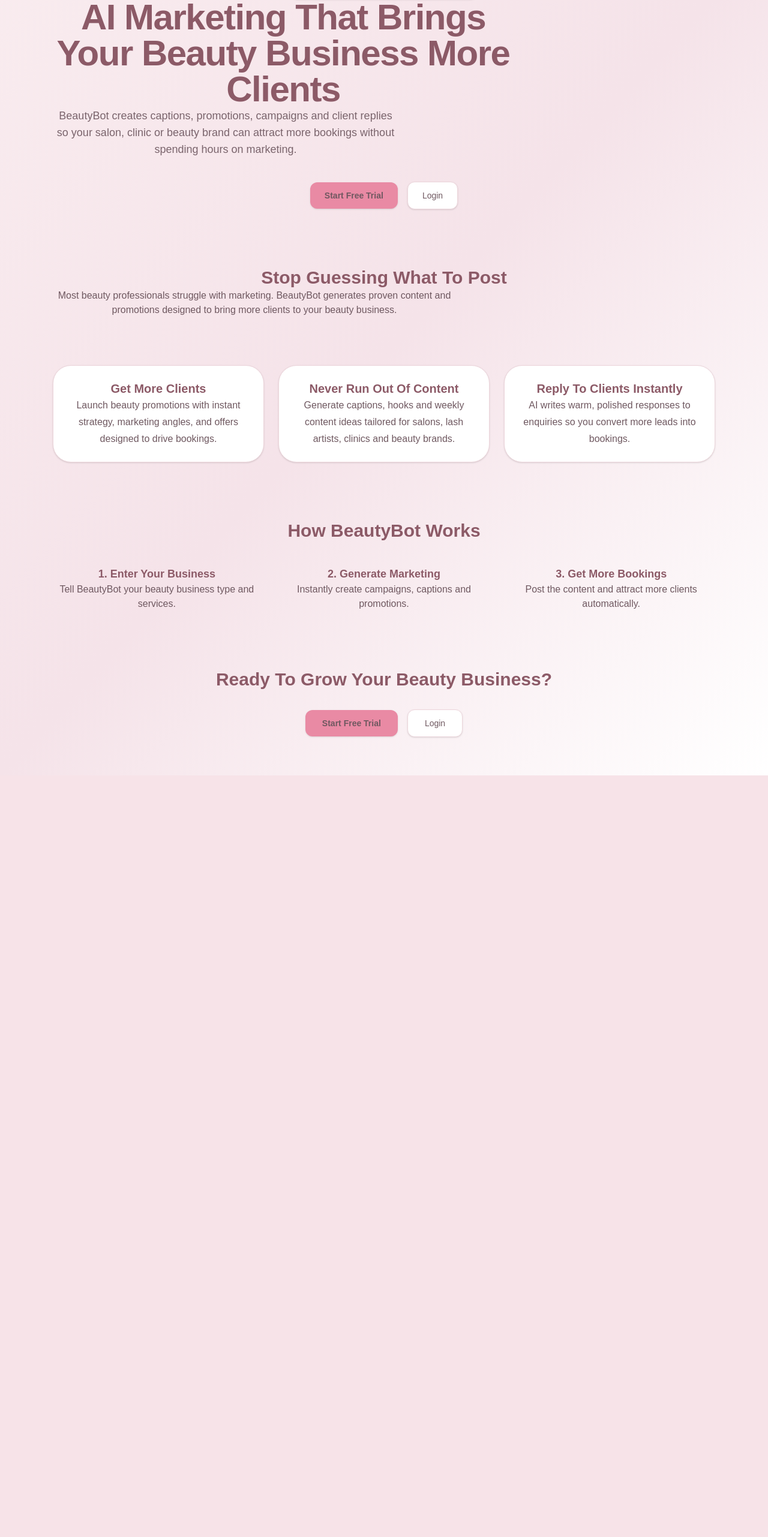
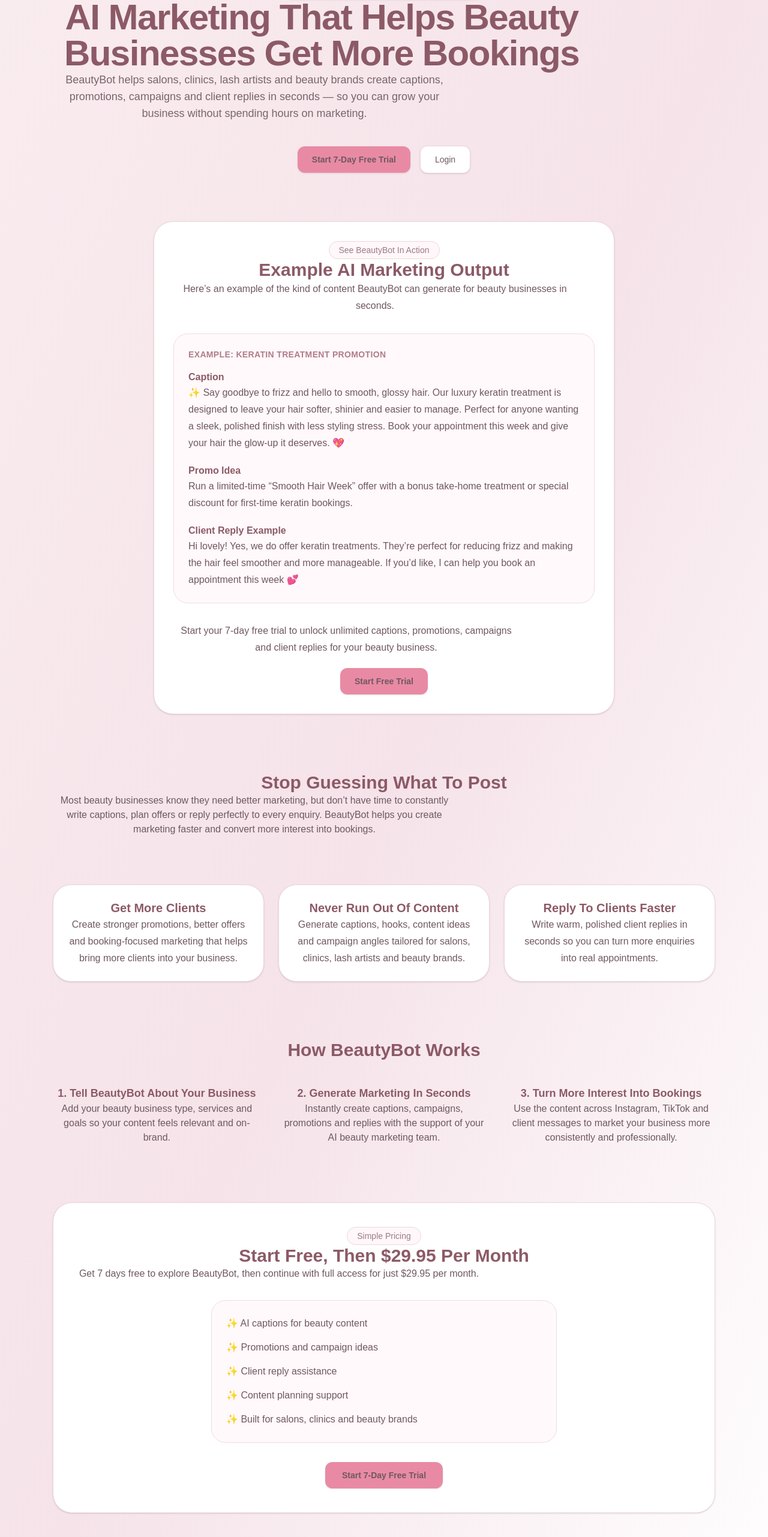
Before and after one commit to Beautybot33/BeautyBot, a Next.js app: page / in a window 1280 px wide. Shown: the part 103-2666 px from the top of the page at 60% size. Before the commit the page ends 1396 px from the top, so only its background shows below. Built offline with nearby package versions, Linux system fonts and the light colour scheme.

Commit message:
improve BeautyBot landing page marketing

```diff
--- a/app/page.tsx
+++ b/app/page.tsx
@@ -4,18 +4,19 @@
       <div className="mx-auto max-w-6xl px-6 py-16 text-center">
         {/* Badge */}
         <p className="mb-6 inline-block rounded-full border border-[#edd6dc] bg-white px-4 py-2 text-sm text-[#9c7b85] shadow-sm">
-          BeautyBot AI Marketing for Beauty Businesses
+          BeautyBot — AI Marketing for Beauty Businesses
         </p>
 
         {/* Headline */}
-        <h1 className="mx-auto max-w-3xl text-4xl font-semibold tracking-tight text-[#8c5a67] sm:text-5xl md:text-6xl">
-          AI Marketing That Brings Your Beauty Business More Clients
+        <h1 className="mx-auto max-w-4xl text-4xl font-semibold tracking-tight text-[#8c5a67] sm:text-5xl md:text-6xl">
+          AI Marketing That Helps Beauty Businesses Get More Bookings
         </h1>
 
         {/* Subtext */}
-        <p className="mx-auto mt-6 max-w-xl text-base leading-7 text-[#7a646c] sm:text-lg">
-          BeautyBot creates captions, promotions, campaigns and client replies so your
-          salon, clinic or beauty brand can attract more bookings without spending hours on marketing.
+        <p className="mx-auto mt-6 max-w-2xl text-base leading-7 text-[#7a646c] sm:text-lg">
+          BeautyBot helps salons, clinics, lash artists and beauty brands create
+          captions, promotions, campaigns and client replies in seconds — so you
+          can grow your business without spending hours on marketing.
         </p>
 
         {/* Buttons */}
@@ -24,7 +25,7 @@
             href="https://buy.stripe.com/8x228l9Hd4v9fC02pXfQI01"
             className="rounded-xl bg-[#e98aa4] px-6 py-3 text-sm font-semibold text-white shadow-sm transition hover:bg-[#df6f8d]"
           >
-            Start Free Trial
+            Start 7-Day Free Trial
           </a>
 
           <a
@@ -35,6 +36,82 @@
           </a>
         </div>
 
+        {/* DEMO PREVIEW SECTION */}
+        <div className="mx-auto mt-20 max-w-3xl rounded-[32px] border border-[#edd6dc] bg-white p-6 text-left shadow-sm sm:p-8">
+          <div className="text-center">
+            <p className="mb-3 inline-block rounded-full border border-[#edd6dc] bg-[#fff7f9] px-4 py-1 text-sm text-[#9c7b85]">
+              See BeautyBot In Action
+            </p>
+
+            <h2 className="text-2xl font-semibold text-[#8c5a67] sm:text-3xl">
+              Example AI Marketing Output
+            </h2>
+
+            <p className="mx-auto mt-3 max-w-2xl text-sm leading-7 text-[#6f5860] sm:text-base">
+              Here’s an example of the kind of content BeautyBot can generate for
+              beauty businesses in seconds.
+            </p>
+          </div>
+
+          <div className="mt-8 rounded-[24px] border border-[#f0dce1] bg-[#fff9fb] p-5 sm:p-6">
+            <p className="text-sm font-semibold uppercase tracking-wide text-[#b07c89]">
+              Example: Keratin Treatment Promotion
+            </p>
+
+            <div className="mt-4 space-y-5 text-[#6f5860]">
+              <div>
+                <h3 className="text-base font-semibold text-[#8c5a67]">
+                  Caption
+                </h3>
+                <p className="mt-2 text-sm leading-7 sm:text-base">
+                  ✨ Say goodbye to frizz and hello to smooth, glossy hair. Our
+                  luxury keratin treatment is designed to leave your hair softer,
+                  shinier and easier to manage. Perfect for anyone wanting a sleek,
+                  polished finish with less styling stress. Book your appointment
+                  this week and give your hair the glow-up it deserves. 💖
+                </p>
+              </div>
+
+              <div>
+                <h3 className="text-base font-semibold text-[#8c5a67]">
+                  Promo Idea
+                </h3>
+                <p className="mt-2 text-sm leading-7 sm:text-base">
+                  Run a limited-time “Smooth Hair Week” offer with a bonus
+                  take-home treatment or special discount for first-time keratin
+                  bookings.
+                </p>
+              </div>
+
+              <div>
+                <h3 className="text-base font-semibold text-[#8c5a67]">
+                  Client Reply Example
+                </h3>
+                <p className="mt-2 text-sm leading-7 sm:text-base">
+                  Hi lovely! Yes, we do offer keratin treatments. They’re perfect
+                  for reducing frizz and making the hair feel smoother and more
+                  manageable. If you’d like, I can help you book an appointment
+                  this week 💕
+                </p>
+              </div>
+            </div>
+          </div>
+
+          <div className="mt-8 text-center">
+            <p className="mx-auto max-w-xl text-sm leading-7 text-[#6f5860] sm:text-base">
+              Start your 7-day free trial to unlock unlimited captions,
+              promotions, campaigns and client replies for your beauty business.
+            </p>
+
+            <a
+              href="https://buy.stripe.com/8x228l9Hd4v9fC02pXfQI01"
+              className="mt-5 inline-block rounded-xl bg-[#e98aa4] px-6 py-3 text-sm font-semibold text-white shadow-sm transition hover:bg-[#df6f8d]"
+            >
+              Start Free Trial
+            </a>
+          </div>
+        </div>
+
         {/* WHY SECTION */}
         <div className="mt-24 mb-20 text-center">
           <h2 className="text-3xl font-semibold text-[#8c5a67]">
@@ -42,9 +119,10 @@
           </h2>
 
           <p className="mx-auto mt-4 max-w-2xl text-[#6f5860]">
-            Most beauty professionals struggle with marketing. BeautyBot generates
-            proven content and promotions designed to bring more clients to your
-            beauty business.
+            Most beauty businesses know they need better marketing, but don’t have
+            time to constantly write captions, plan offers or reply perfectly to
+            every enquiry. BeautyBot helps you create marketing faster and convert
+            more interest into bookings.
           </p>
         </div>
 
@@ -56,8 +134,8 @@
             </h2>
 
             <p className="mt-3 leading-7 text-[#6f5860]">
-              Launch beauty promotions with instant strategy, marketing angles,
-              and offers designed to drive bookings.
+              Create stronger promotions, better offers and booking-focused
+              marketing that helps bring more clients into your business.
             </p>
           </div>
 
@@ -67,19 +145,19 @@
             </h2>
 
             <p className="mt-3 leading-7 text-[#6f5860]">
-              Generate captions, hooks and weekly content ideas tailored for
-              salons, lash artists, clinics and beauty brands.
+              Generate captions, hooks, content ideas and campaign angles tailored
+              for salons, clinics, lash artists and beauty brands.
             </p>
           </div>
 
           <div className="rounded-[30px] border border-[#edd6dc] bg-white p-6 shadow-sm">
             <h2 className="text-xl font-semibold text-[#8c5a67]">
-              Reply To Clients Instantly
+              Reply To Clients Faster
             </h2>
 
             <p className="mt-3 leading-7 text-[#6f5860]">
-              AI writes warm, polished responses to enquiries so you convert
-              more leads into bookings.
+              Write warm, polished client replies in seconds so you can turn more
+              enquiries into real appointments.
             </p>
           </div>
         </div>
@@ -93,31 +171,67 @@
           <div className="mt-10 grid gap-8 md:grid-cols-3">
             <div>
               <h3 className="text-lg font-semibold text-[#8c5a67]">
-                1. Enter Your Business
+                1. Tell BeautyBot About Your Business
               </h3>
               <p className="mt-2 text-[#6f5860]">
-                Tell BeautyBot your beauty business type and services.
+                Add your beauty business type, services and goals so your content
+                feels relevant and on-brand.
               </p>
             </div>
 
             <div>
               <h3 className="text-lg font-semibold text-[#8c5a67]">
-                2. Generate Marketing
+                2. Generate Marketing In Seconds
               </h3>
               <p className="mt-2 text-[#6f5860]">
-                Instantly create campaigns, captions and promotions.
+                Instantly create captions, campaigns, promotions and replies with
+                the support of your AI beauty marketing team.
               </p>
             </div>
 
             <div>
               <h3 className="text-lg font-semibold text-[#8c5a67]">
-                3. Get More Bookings
+                3. Turn More Interest Into Bookings
               </h3>
               <p className="mt-2 text-[#6f5860]">
-                Post the content and attract more clients automatically.
+                Use the content across Instagram, TikTok and client messages to
+                market your business more consistently and professionally.
               </p>
             </div>
           </div>
+        </div>
+
+        {/* PRICING / OFFER */}
+        <div className="mt-24 rounded-[32px] border border-[#edd6dc] bg-white p-8 shadow-sm sm:p-10">
+          <p className="mb-3 inline-block rounded-full border border-[#edd6dc] bg-[#fff7f9] px-4 py-1 text-sm text-[#9c7b85]">
+            Simple Pricing
+          </p>
+
+          <h2 className="text-3xl font-semibold text-[#8c5a67]">
+            Start Free, Then $29.95 Per Month
+          </h2>
+
+          <p className="mx-auto mt-4 max-w-2xl text-[#6f5860]">
+            Get 7 days free to explore BeautyBot, then continue with full access
+            for just $29.95 per month.
+          </p>
+
+          <div className="mx-auto mt-8 max-w-xl rounded-[24px] border border-[#f0dce1] bg-[#fff9fb] p-6 text-left">
+            <ul className="space-y-3 text-sm leading-7 text-[#6f5860] sm:text-base">
+              <li>✨ AI captions for beauty content</li>
+              <li>✨ Promotions and campaign ideas</li>
+              <li>✨ Client reply assistance</li>
+              <li>✨ Content planning support</li>
+              <li>✨ Built for salons, clinics and beauty brands</li>
+            </ul>
+          </div>
+
+          <a
+            href="https://buy.stripe.com/8x228l9Hd4v9fC02pXfQI01"
+            className="mt-8 inline-block rounded-xl bg-[#e98aa4] px-7 py-3 text-sm font-semibold text-white shadow-sm transition hover:bg-[#df6f8d]"
+          >
+            Start 7-Day Free Trial
+          </a>
         </div>
 
         {/* CTA */}
@@ -126,9 +240,13 @@
             Ready To Grow Your Beauty Business?
           </h2>
 
+          <p className="mx-auto mt-4 max-w-2xl text-[#6f5860]">
+            Join BeautyBot and start creating better beauty marketing in seconds.
+          </p>
+
           <div className="mt-8 flex flex-col items-center justify-center gap-4 sm:flex-row">
             <a
-              href="/signup"
+              href="https://buy.stripe.com/8x228l9Hd4v9fC02pXfQI01"
               className="rounded-xl bg-[#e98aa4] px-7 py-3 text-sm font-semibold text-white shadow-sm transition hover:bg-[#df6f8d]"
             >
               Start Free Trial
--- a/app/team/[slug]/page.tsx
+++ b/app/team/[slug]/page.tsx
@@ -278,7 +278,7 @@
     <main className="min-h-screen bg-gradient-to-b from-[#f8eaee] to-[#f3d9df] text-[#5c3942]">
       <div className="mx-auto max-w-6xl px-6 py-10">
         <a
-          href="/"
+          href="/command"
           className="mb-6 inline-block rounded-full border border-[#d9b6bf] bg-white/70 px-4 py-2 text-sm text-[#7a5961] shadow-sm transition hover:bg-white"
         >
           ← Back to AI Team
@@ -374,7 +374,7 @@
                         onClick={copyResult}
                         className="rounded-xl bg-[#e8cdd3] px-4 py-2 text-sm text-[#5c3942] transition hover:bg-[#dfbfc7]"
                       >
-                        📋 Copy result
+                         Copy
                       </button>
                     )}
                   </div>
```
